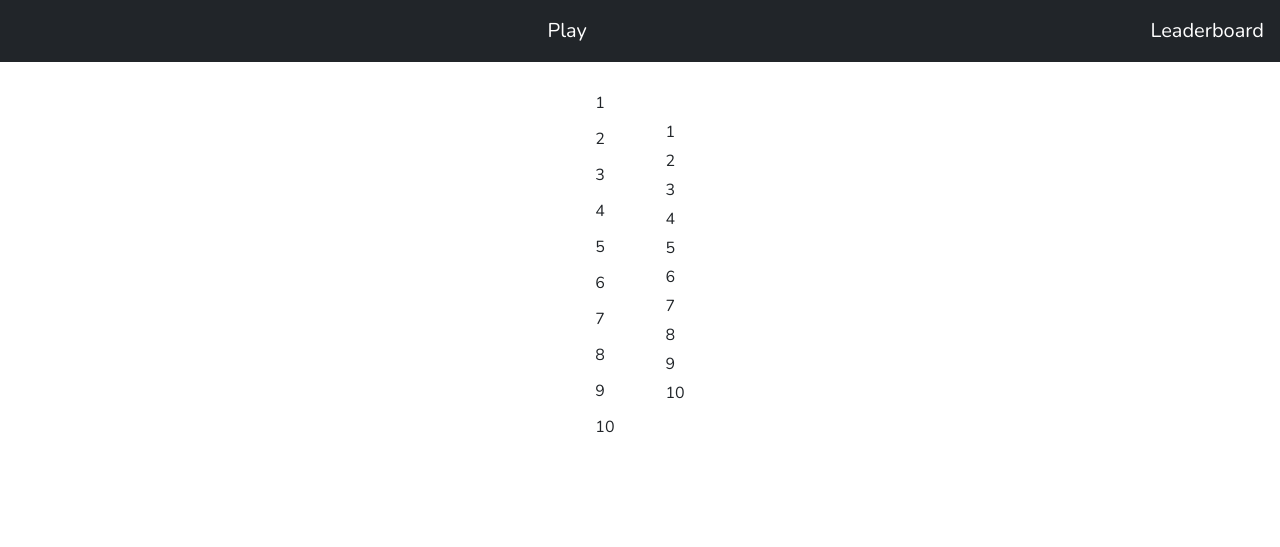
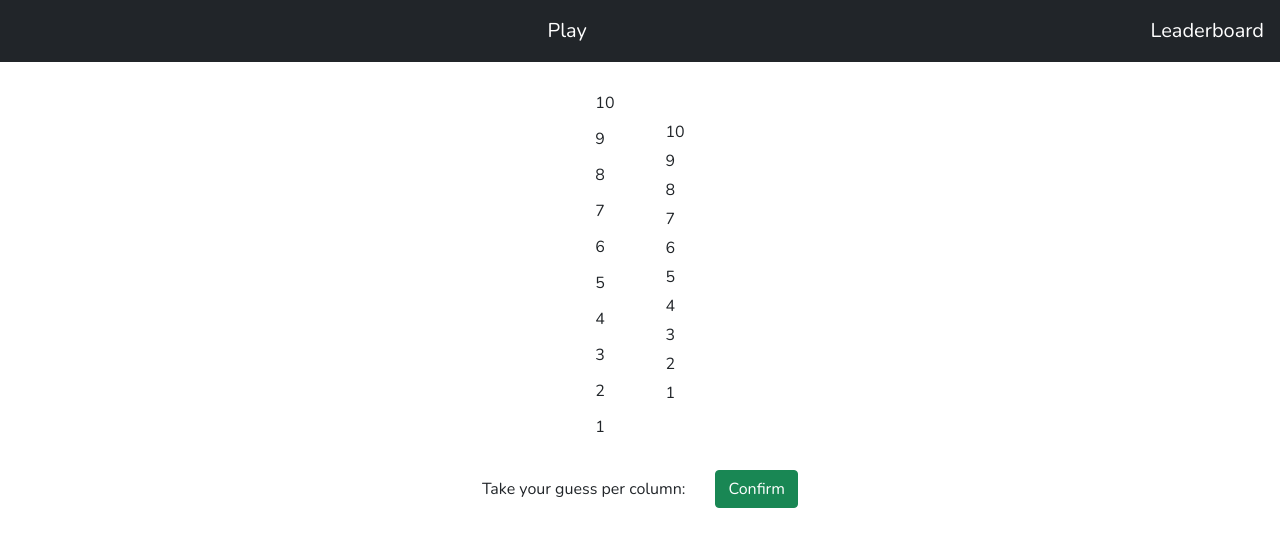
Before and after one commit to joren961/Python-Joren-Ricardo, a Flask app: template templates/game.html in a window 1280 px wide. Shown: the top 547 px of the page. Run offline with Flask 2, Linux system fonts and the light colour scheme; the template is opened without the code that fills it, so the values that code supplies are empty.

Commit message:
added guessing form

```diff
--- a/app.py
+++ b/app.py
@@ -25,7 +25,8 @@ def game():
     game_model = Game(Player(nickname), double_colors, color_amount, position_amount, cheat)
     return render_template('game.html',
                            nickname=nickname,
-                           position_amount=position_amount)
+                           position_amount=position_amount,
+                           color_amount=color_amount)
 
 
 @app.route('/leaderboard')
--- a/static/app.css
+++ b/static/app.css
@@ -13,18 +13,19 @@ body {
 
 .guesses {
     display: flex;
-    flex-direction: column;
+    flex-direction: column-reverse;
 }
 
 .checkGuesses {
     margin-left: 50px;
     display: flex;
-    flex-direction: column;
+    flex-direction: column-reverse;
 }
 
 .block-row {
     display:flex;
     flex-direction: row;
+    align-items: baseline;
     margin-top:10px;
     border:1px solid white;
 }
@@ -32,6 +33,7 @@ body {
 .pin-row {
     display:flex;
     flex-direction: row;
+    align-items: baseline;
     margin-top:5px;
     margin-right:1px;
 }
@@ -45,6 +47,24 @@ body {
 .pin {
     border:2px solid black;
     padding:8px;
+}
+
+#guessForm {
+    display: flex;
+    align-items: baseline;
+    justify-content: center;
+    flex-direction: row;
+    padding:30px;
+}
+
+#guessLabel {
+    margin-right:30px;
+}
+
+#numberInput {
+    margin-right: 40px;
+    margin-left: 10px;
+    width:60px;
 }
 
 .formDiv {
--- a/templates/game.html
+++ b/templates/game.html
@@ -5,15 +5,15 @@
         <div class="guesses">
             {% for i in range(10) %}
                 <div class="block-row">
-                    {{ loop.index }}
                     {% for j in range(position_amount) %}
                         <div class="block" id="block-{{ j }}">block</div>
                     {% endfor %}
+                {{ loop.index }}
                 </div>
             {% endfor %}
         </div>
+
         <div class="checkGuesses">
-        {% set count = {'value': 0} %}
             {% for i in range(10) %}
                 <div class="pin-row">
                     {% for j in range(position_amount) %}
@@ -24,4 +24,12 @@
         </div>
     </div>
 
+    <form method="post" class="form-group" id="guessForm">
+    <label id="guessLabel">Take your guess per column:</label>
+        {% for i in range(position_amount) %}
+            <p>{{ loop.index }}</p>
+            <input type="number" min="1" max="{{color_amount}}" required class="form-control" id="numberInput" placeholder="1">
+        {% endfor %}
+    <input type="submit" value="Confirm" class="btn btn-success">
+    </form>
 {% endblock %}
```
